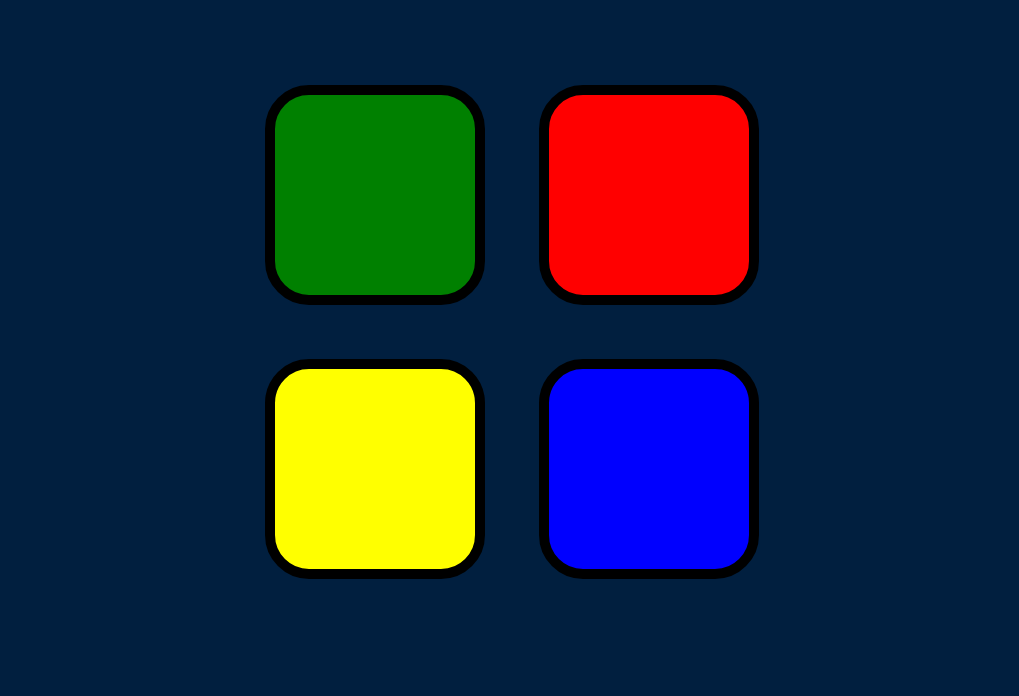
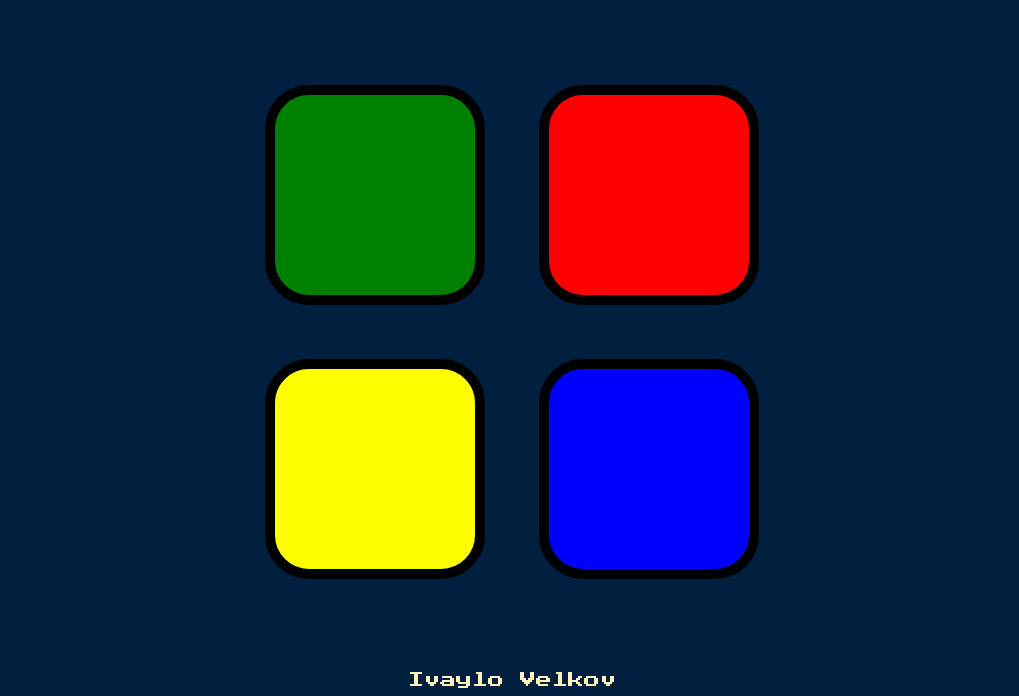
Before and after one commit to VelkovIv/Simon-game, a plain HTML site: page index.html in a window 1280 px wide. Shown: the part 114-810 px from the top of the page, without its empty margins (128-1147 px from the left). Drawn offline with nearby package versions, Linux system fonts and the light colour scheme.

Commit message:
adding footer

```diff
--- a/index.html
+++ b/index.html
@@ -39,5 +39,7 @@
 <script src="https://ajax.googleapis.com/ajax/libs/jquery/3.6.1/jquery.min.js"></script>
 <script src="game.js"></script>
 </body>
-
+<footer>
+  Ivaylo Velkov
+</footer>
 </html>
--- a/styles.css
+++ b/styles.css
@@ -2,6 +2,13 @@ body {
   text-align: center;
   background-color: #011F3F;
 }
+
+footer {
+  font-family: 'Press Start 2P', cursive;
+  color: #FEF2BF;
+  margin-top: 5%;
+}
+
 
 #level-title {
   font-family: 'Press Start 2P', cursive;
```
